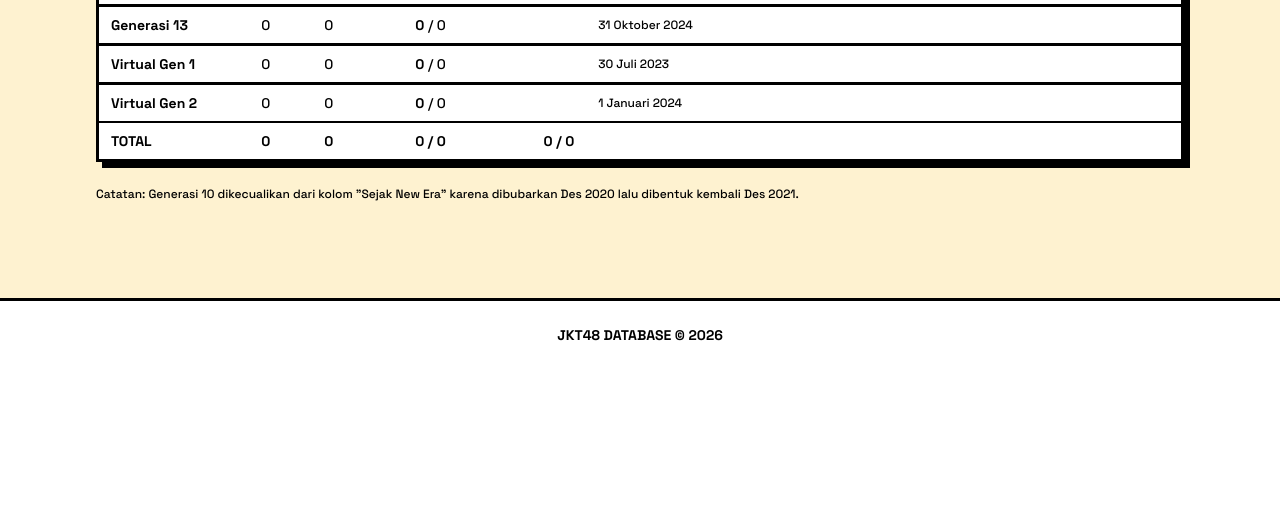
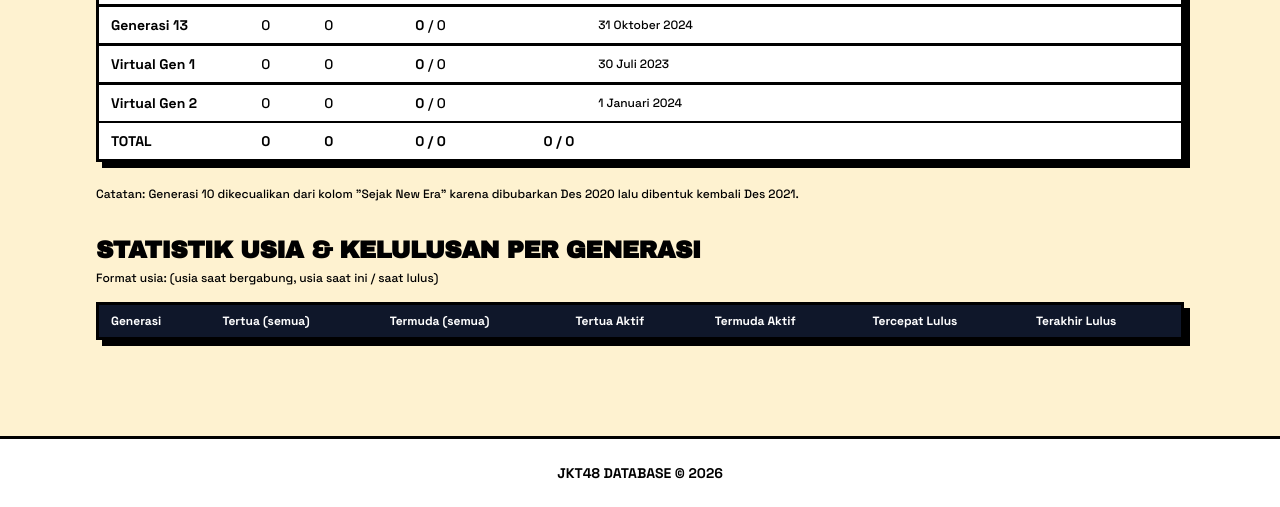
Before and after one commit to Rebornian48/data, a Laravel app: page /statistik in a window 1280 px wide. Shown: the part 816-1323 px from the top of the page. Before the commit the page ends 1157 px from the top, so only its background shows below. Run offline with Laravel 12, Linux system fonts and the light colour scheme; tables that the repository leaves empty hold one stand-in row (values such as "Sample post"); lists and menus that the app fills with data are empty; some libraries are stand-ins or nearby versions.

Commit message:
Statistik: add per-generation age & graduation stats table
New table lists per-generation oldest/youngest members (incl. graduated), oldest/youngest active members with (age at join, current age), fastest and latest to graduate with graduation date.

Co-Authored-By: Claude Opus 4.7 <noreply@anthropic.com>

```diff
--- a/app/Http/Controllers/DashboardController.php
+++ b/app/Http/Controllers/DashboardController.php
@@ -192,7 +192,63 @@ class DashboardController extends Controller
             }
         }
 
-        return view('dashboard.statistik', compact('rows', 'totals', 'formationDates'));
+        $ageStats = $this->buildAgeStats($gens, $displayCodes, $labels);
+
+        return view('dashboard.statistik', compact('rows', 'totals', 'formationDates', 'ageStats'));
+    }
+
+    private function buildAgeStats($gens, array $displayCodes, array $labels): array
+    {
+        $members = Member::with('generation')
+            ->whereNotNull('birth_date')
+            ->whereNotNull('join_date')
+            ->get();
+
+        $bulan = [1=>'Januari','Februari','Maret','April','Mei','Juni','Juli','Agustus','September','Oktober','November','Desember'];
+        $fmt = fn ($d) => $d ? $d->day.' '.$bulan[(int)$d->month].' '.$d->year : '';
+
+        $ageAtJoin = fn ($m) => (int) $m->birth_date->diffInYears($m->join_date);
+        $ageNowOrGrad = fn ($m) => (int) $m->birth_date->diffInYears($m->graduation_date ?? now());
+        $ageNow = fn ($m) => (int) $m->birth_date->diffInYears(now());
+
+        $out = [];
+        foreach ($displayCodes as $code) {
+            $gen = $gens->get($code);
+            if (! $gen) {
+                continue;
+            }
+            $genMembers = $members->where('generation_id', $gen->id);
+            if ($genMembers->isEmpty()) {
+                continue;
+            }
+
+            $oldest = $genMembers->sortByDesc(fn ($m) => $m->birth_date->timestamp * -1)->first();
+            $youngest = $genMembers->sortByDesc(fn ($m) => $m->birth_date->timestamp)->first();
+
+            $active = $genMembers->where('status', 'Aktif');
+            $oldestActive = $active->isEmpty() ? null : $active->sortBy(fn ($m) => $m->birth_date->timestamp)->first();
+            $youngestActive = $active->isEmpty() ? null : $active->sortByDesc(fn ($m) => $m->birth_date->timestamp)->first();
+
+            $graduated = $genMembers->filter(fn ($m) => $m->graduation_date && $m->join_date);
+            $fastest = $graduated->isEmpty() ? null : $graduated->sortBy(fn ($m) => $m->join_date->diffInDays($m->graduation_date))->first();
+            $latest = $graduated->isEmpty() ? null : $graduated->sortByDesc(fn ($m) => $m->graduation_date->timestamp)->first();
+
+            $mkAge = fn ($m) => $m ? "{$m->name} ({$ageAtJoin($m)}, {$ageNowOrGrad($m)})" : '—';
+            $mkAgeActive = fn ($m) => $m ? "{$m->name} ({$ageAtJoin($m)}, {$ageNow($m)})" : '—';
+            $mkDate = fn ($m) => $m ? "{$m->name} ({$fmt($m->graduation_date)})" : '—';
+
+            $out[$code] = [
+                'label' => $labels[$code] ?? 'Generasi '.$code,
+                'oldest' => $mkAge($oldest),
+                'youngest' => $mkAge($youngest),
+                'oldestActive' => $mkAgeActive($oldestActive),
+                'youngestActive' => $mkAgeActive($youngestActive),
+                'fastestGrad' => $mkDate($fastest),
+                'latestGrad' => $mkDate($latest),
+            ];
+        }
+
+        return $out;
     }
 
     public function captains()
--- a/resources/views/dashboard/statistik.blade.php
+++ b/resources/views/dashboard/statistik.blade.php
@@ -86,8 +86,43 @@
         </table>
     </div>
 
-    <p class="text-xs text-slate-500">
+    <p class="text-xs text-slate-500 mb-8">
         Catatan: Generasi 10 dikecualikan dari kolom "Sejak New Era" karena dibubarkan Des 2020 lalu dibentuk kembali Des 2021.
     </p>
+
+    {{-- Age & graduation stats table --}}
+    <div class="mb-4">
+        <h2 class="text-2xl font-bold text-slate-900 mb-1">Statistik Usia & Kelulusan per Generasi</h2>
+        <p class="text-xs text-slate-500">Format usia: (usia saat bergabung, usia saat ini / saat lulus)</p>
+    </div>
+
+    <div class="bg-white overflow-x-auto" style="border:3px solid #000;box-shadow:6px 6px 0 #000;">
+        <table class="w-full text-xs">
+            <thead>
+                <tr class="bg-slate-900 text-white">
+                    <th class="text-left py-2 px-3 font-bold">Generasi</th>
+                    <th class="text-left py-2 px-3 font-bold">Tertua (semua)</th>
+                    <th class="text-left py-2 px-3 font-bold">Termuda (semua)</th>
+                    <th class="text-left py-2 px-3 font-bold">Tertua Aktif</th>
+                    <th class="text-left py-2 px-3 font-bold">Termuda Aktif</th>
+                    <th class="text-left py-2 px-3 font-bold">Tercepat Lulus</th>
+                    <th class="text-left py-2 px-3 font-bold">Terakhir Lulus</th>
+                </tr>
+            </thead>
+            <tbody>
+                @foreach ($ageStats as $code => $s)
+                    <tr class="border-t border-slate-200 hover:bg-slate-50 align-top">
+                        <td class="py-2 px-3 font-bold whitespace-nowrap">{{ $s['label'] }}</td>
+                        <td class="py-2 px-3 text-slate-700">{{ $s['oldest'] }}</td>
+                        <td class="py-2 px-3 text-slate-700">{{ $s['youngest'] }}</td>
+                        <td class="py-2 px-3 text-slate-700">{{ $s['oldestActive'] }}</td>
+                        <td class="py-2 px-3 text-slate-700">{{ $s['youngestActive'] }}</td>
+                        <td class="py-2 px-3 text-slate-700">{{ $s['fastestGrad'] }}</td>
+                        <td class="py-2 px-3 text-slate-700">{{ $s['latestGrad'] }}</td>
+                    </tr>
+                @endforeach
+            </tbody>
+        </table>
+    </div>
 </div>
 @endsection
```
